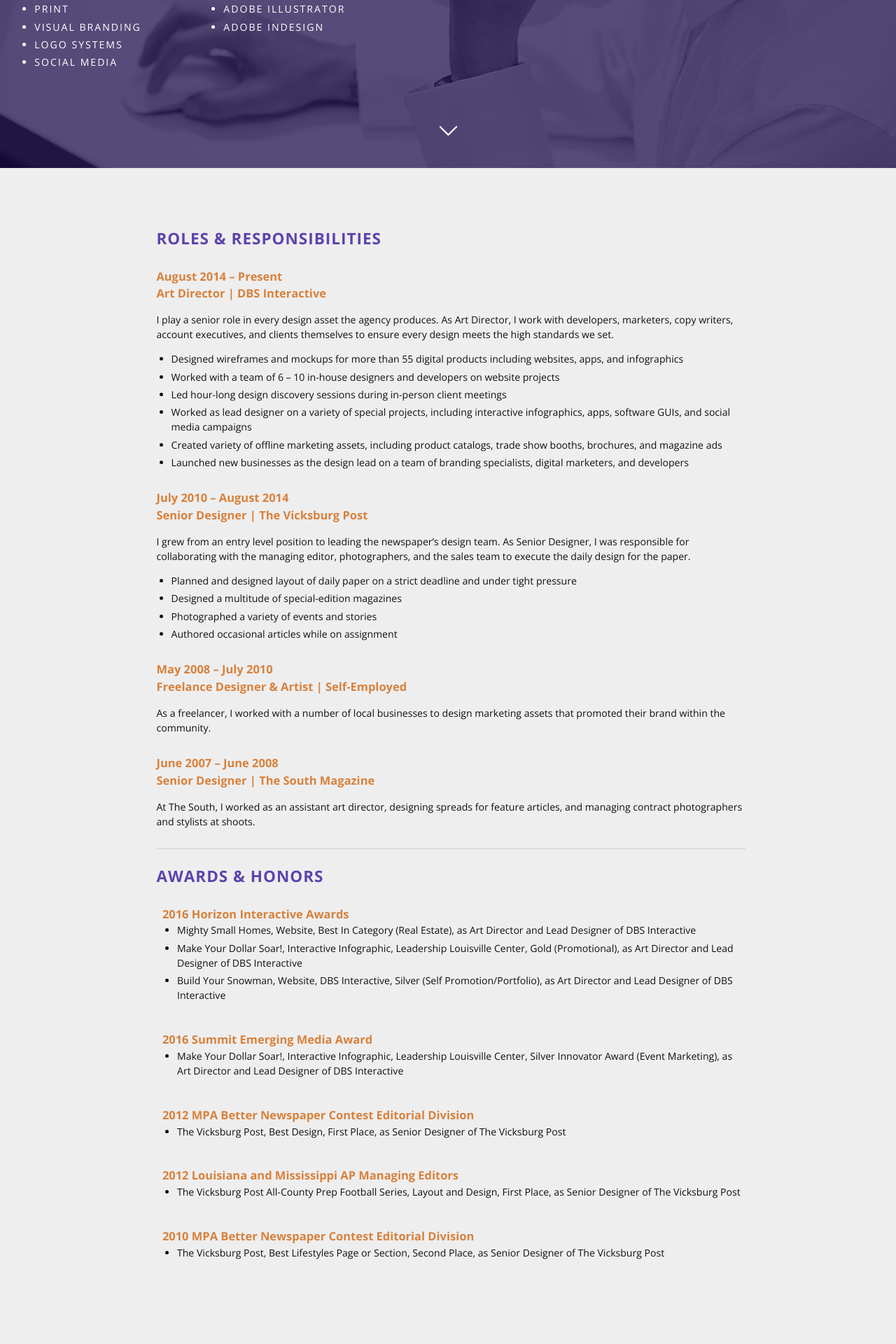
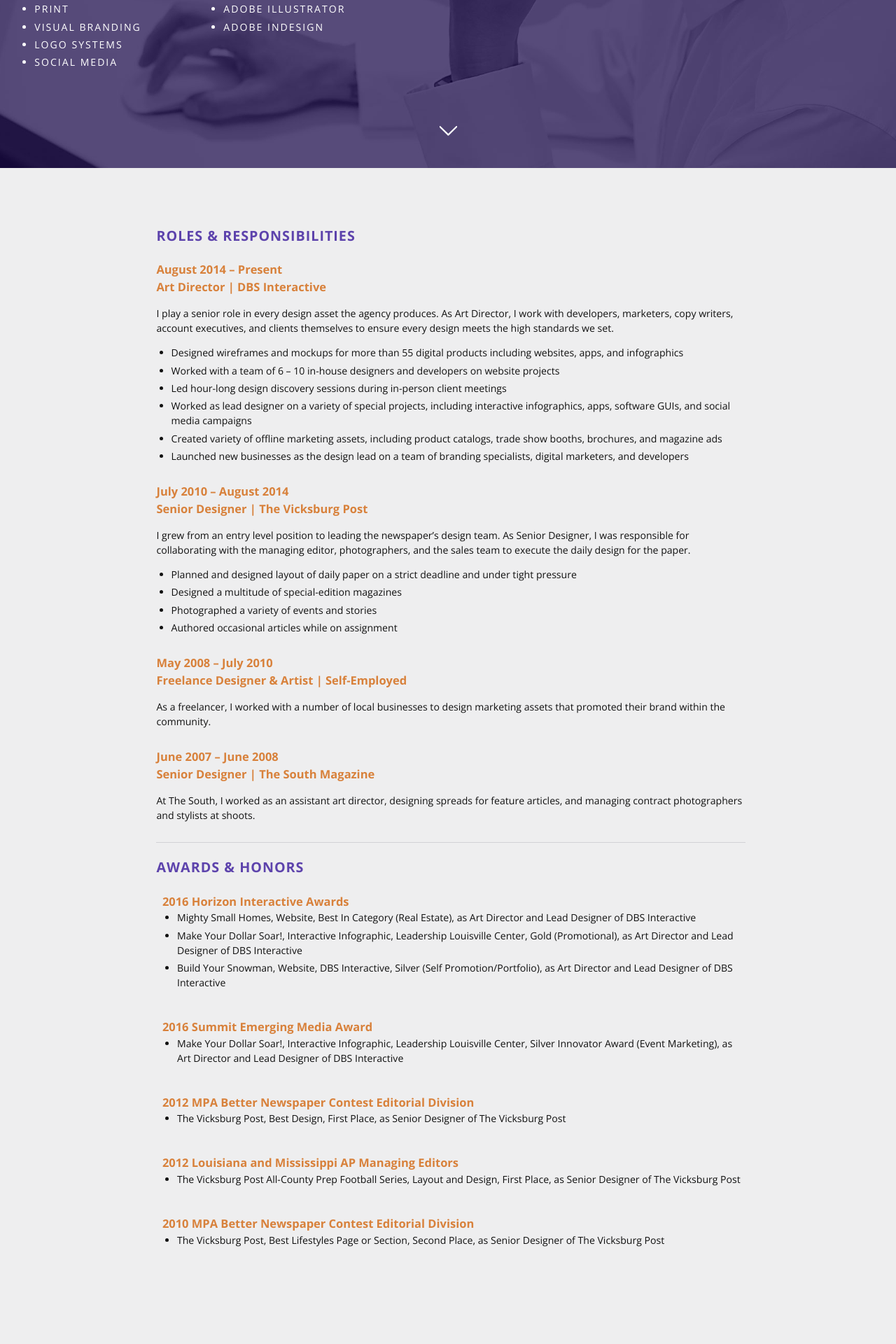
Before and after one commit to EmilyBlaineClark/emilyblaineclark.github.io, a Jekyll site: the page built from experience.html, in a window 1280 px wide. Shown: the part 810-2730 px from the top of the page at 70% size. Built offline with Jekyll 4.4.1, drawn with Linux system fonts in a browser that asks for light colours; nearby versions of some CDN libraries.

Commit message:
Update _page.scss

```diff
--- a/_sass/_page.scss
+++ b/_sass/_page.scss
@@ -356,7 +356,7 @@
   h2{
     color: $purple-bright;
     margin-bottom: 0.5em;
-    font-size: 1.6em;
+    font-size: 1.4em;
     text-transform: uppercase;
     letter-spacing: 1px;
   }
@@ -403,6 +403,7 @@
   h2{
     color: $purple-bright;
     text-transform: uppercase;
+    font-size: 1.4em;
     letter-spacing: 1px;
   }
 }
```
